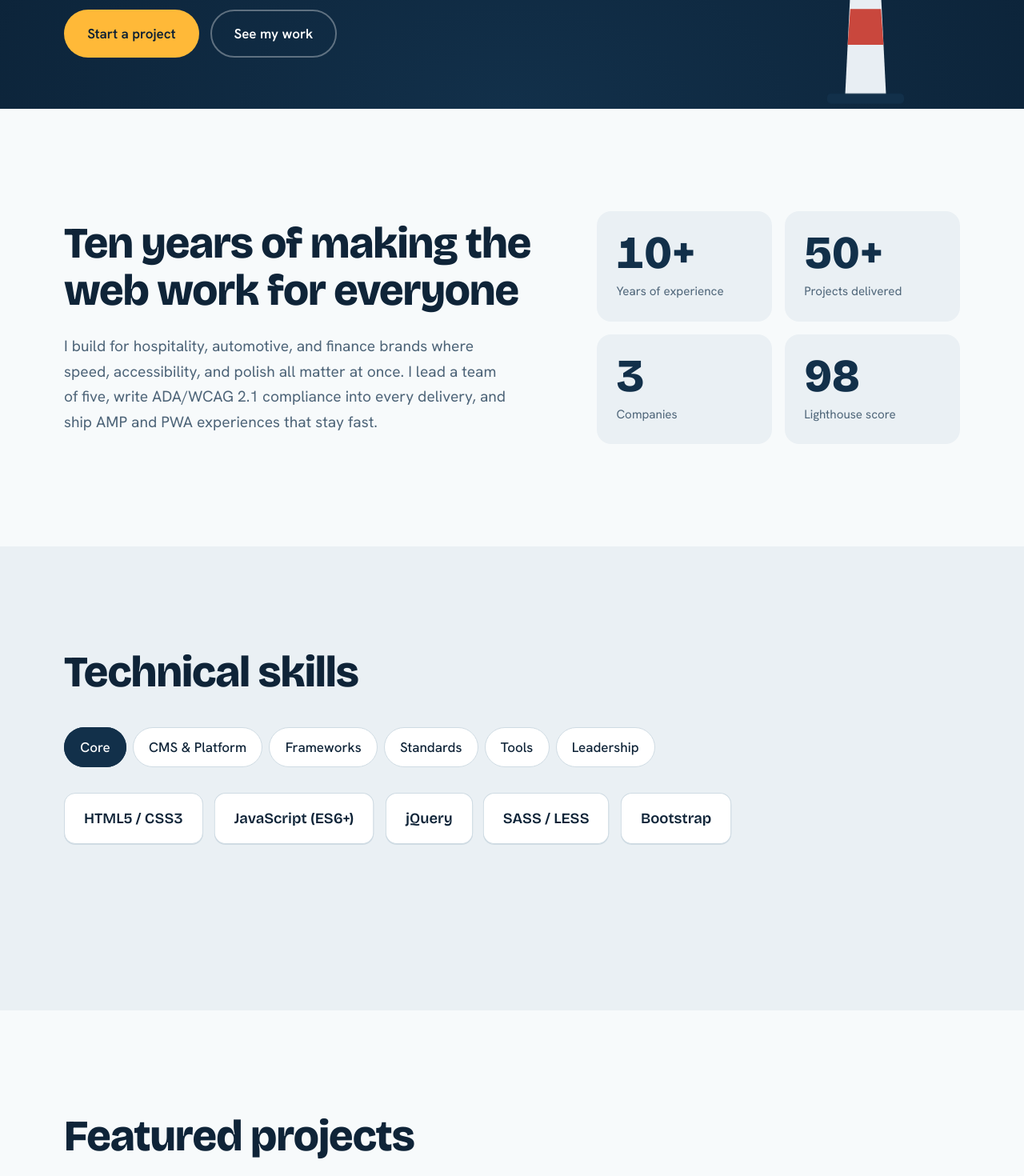
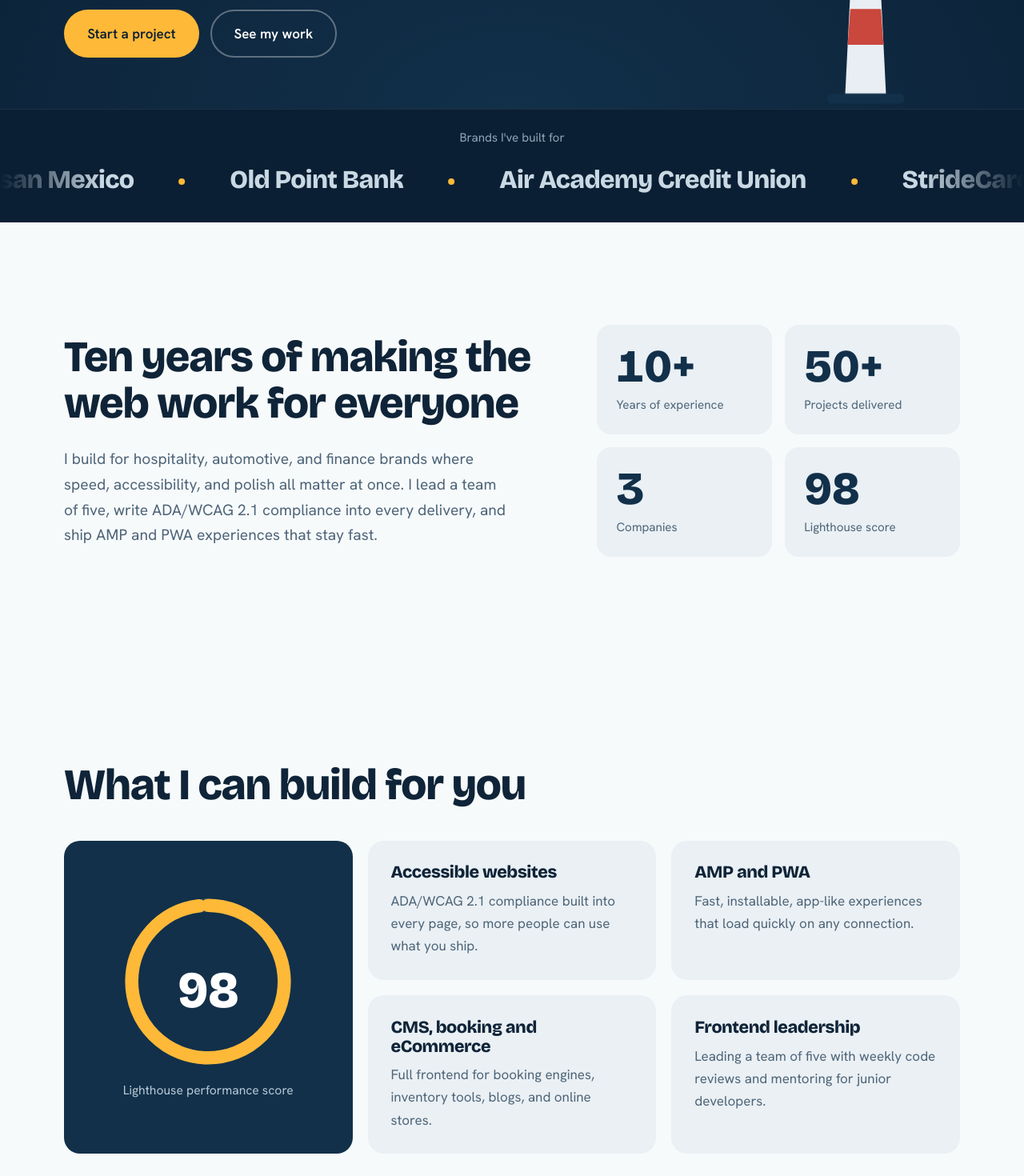
Before and after one commit to Mikdadali/mikdadali.github.io, a React (Vite) app: page / in a window 1280 px wide. Shown: the part 840-2310 px from the top of the page at 80% size. Built offline with nearby package versions, Linux system fonts and the light colour scheme.

Commit message:
Add client strip, services, gauge, education, back-to-top

```diff
--- a/src/App.jsx
+++ b/src/App.jsx
@@ -3,7 +3,7 @@ import {
   motion, AnimatePresence, useScroll, useSpring, useTransform,
   useInView, useReducedMotion, animate,
 } from "framer-motion";
-import { PROFILE, STATS, SKILLS, PROJECTS, EXPERIENCE, TESTIMONIAL, RESUME } from "./data.js";
+import { PROFILE, STATS, SKILLS, PROJECTS, EXPERIENCE, TESTIMONIAL, RESUME, CLIENTS, SERVICES, EDUCATION } from "./data.js";
 import { SOCIALS } from "./config.js";
 import ContactForm from "./ContactForm.jsx";
 
@@ -183,6 +183,83 @@ function About() {
   );
 }
 
+/* ---------- Client strip ---------- */
+function ClientStrip() {
+  const items = [...CLIENTS, ...CLIENTS];
+  return (
+    <section className="strip" aria-label="Brands I have built for">
+      <p className="strip-label">Brands I've built for</p>
+      <div className="strip-track" aria-hidden="true">
+        <ul>
+          {items.map((c, i) => <li key={i}>{c}</li>)}
+        </ul>
+      </div>
+      <ul className="sr-only">{CLIENTS.map((c) => <li key={c}>{c}</li>)}</ul>
+    </section>
+  );
+}
+
+/* ---------- Services + Lighthouse gauge ---------- */
+function Gauge() {
+  const ref = useRef(null);
+  const inView = useInView(ref, { once: true, margin: "-80px" });
+  const C = 2 * Math.PI * 52;
+  return (
+    <div className="gauge" ref={ref}>
+      <svg viewBox="0 0 120 120" role="img" aria-label="Lighthouse performance score: 98 out of 100">
+        <circle cx="60" cy="60" r="52" fill="none" stroke="#ffffff22" strokeWidth="9" />
+        <motion.circle cx="60" cy="60" r="52" fill="none" stroke="var(--lamp)" strokeWidth="9" strokeLinecap="round"
+          strokeDasharray={C} initial={{ strokeDashoffset: C }} animate={inView ? { strokeDashoffset: C * 0.02 } : {}}
+          transition={{ duration: 1.8, ease: [0.2, 0.8, 0.2, 1] }} transform="rotate(-90 60 60)" />
+      </svg>
+      <span className="gauge-num"><CountUp to={98} suffix="" /></span>
+      <p>Lighthouse performance score</p>
+    </div>
+  );
+}
+
+function Services() {
+  return (
+    <section id="services" className="section">
+      <div className="wrap">
+        <Reveal><h2>What I can build for you</h2></Reveal>
+        <div className="services-grid">
+          <Reveal className="gauge-card"><Gauge /></Reveal>
+          {SERVICES.map((s, i) => (
+            <Reveal key={s.title} delay={(i + 1) * 0.08} className="service">
+              <h3>{s.title}</h3>
+              <p>{s.text}</p>
+            </Reveal>
+          ))}
+        </div>
+      </div>
+    </section>
+  );
+}
+
+/* ---------- Back to top ---------- */
+function BackToTop() {
+  const [show, setShow] = useState(false);
+  useEffect(() => {
+    const on = () => setShow(window.scrollY > 700);
+    on();
+    window.addEventListener("scroll", on, { passive: true });
+    return () => window.removeEventListener("scroll", on);
+  }, []);
+  return (
+    <AnimatePresence>
+      {show && (
+        <motion.a href="#top" className="to-top" aria-label="Back to top" initial={{ opacity: 0, y: 20, scale: 0.8 }}
+          animate={{ opacity: 1, y: 0, scale: 1 }} exit={{ opacity: 0, y: 20, scale: 0.8 }} whileHover={{ y: -4 }}>
+          <svg viewBox="0 0 24 24" width="22" height="22" aria-hidden="true">
+            <path d="M12 19V5m0 0l-6 6m6-6l6 6" fill="none" stroke="currentColor" strokeWidth="2.4" strokeLinecap="round" strokeLinejoin="round" />
+          </svg>
+        </motion.a>
+      )}
+    </AnimatePresence>
+  );
+}
+
 /* ---------- Skills ---------- */
 function Skills() {
   const groups = Object.keys(SKILLS);
@@ -287,6 +364,10 @@ function Experience() {
             </Reveal>
           ))}
         </div>
+        <Reveal className="edu">
+          <h3>Education</h3>
+          <p>{EDUCATION}</p>
+        </Reveal>
         <Reveal className="quote">
           <blockquote>
             <p>“{TESTIMONIAL.quote}”</p>
@@ -348,7 +429,9 @@ export default function App() {
       <Nav />
       <main>
         <Hero />
+        <ClientStrip />
         <About />
+        <Services />
         <Skills />
         <Projects />
         <Experience />
@@ -358,6 +441,7 @@ export default function App() {
       <footer className="footer">
         <p>© {new Date().getFullYear()} Mikdadali Momin. Designed and built with React.</p>
       </footer>
+      <BackToTop />
     </>
   );
 }
--- a/src/data.js
+++ b/src/data.js
@@ -24,14 +24,14 @@ export const SKILLS = {
 
 export const PROJECTS = [
   {
-    year: "2026",
+    year: "",
     title: "Air Academy Credit Union",
     url: "https://www.aacu.com/",
     text: "Responsive, accessible website for a Colorado credit union: personal and business banking, loans, rates, event registration, and an online banking login, all managed through a CMS.",
     tags: ["Banking", "Responsive", "CMS", "ADA"],
   },
   {
-    year: "2025",
+    year: "",
     title: "StrideCare",
     url: "https://www.stridecare.com/",
     text: "Healthcare website for a vascular and podiatry practice: provider and location finders, condition and symptom guides, consultation booking, and patient resources.",
@@ -101,3 +101,32 @@ export const RESUME = {
 };
 
 export const PROJECT_TYPES = ["New website", "Accessibility audit", "AMP / PWA", "Something else"];
+
+export const CLIENTS = [
+  "Marriott Bonvoy",
+  "Nissan Mexico",
+  "Old Point Bank",
+  "Air Academy Credit Union",
+  "StrideCare",
+];
+
+export const SERVICES = [
+  {
+    title: "Accessible websites",
+    text: "ADA/WCAG 2.1 compliance built into every page, so more people can use what you ship.",
+  },
+  {
+    title: "AMP and PWA",
+    text: "Fast, installable, app-like experiences that load quickly on any connection.",
+  },
+  {
+    title: "CMS, booking and eCommerce",
+    text: "Full frontend for booking engines, inventory tools, blogs, and online stores.",
+  },
+  {
+    title: "Frontend leadership",
+    text: "Leading a team of five with weekly code reviews and mentoring for junior developers.",
+  },
+];
+
+export const EDUCATION = "Veer Narmad South Gujarat University";
--- a/src/styles.css
+++ b/src/styles.css
@@ -180,3 +180,33 @@ button, input, textarea { font: inherit; color: inherit; }
   html { scroll-behavior: auto; }
   *, *::before, *::after { animation-duration: 0.001ms !important; animation-iteration-count: 1 !important; transition-duration: 0.001ms !important; }
 }
+
+/* ---------- client strip ---------- */
+.strip { background: var(--abyss); color: #fff; padding: 1.4rem 0 1.6rem; overflow: hidden; border-top: 1px solid #ffffff14; }
+.strip-label { text-align: center; color: #8fa6b8; font-size: 0.95rem; margin-bottom: 0.9rem; }
+.strip-track { overflow: hidden; mask-image: linear-gradient(90deg, transparent, #000 10%, #000 90%, transparent); -webkit-mask-image: linear-gradient(90deg, transparent, #000 10%, #000 90%, transparent); }
+.strip-track ul { display: flex; width: max-content; gap: 3.5rem; animation: marquee 30s linear infinite; }
+.strip-track:hover ul { animation-play-state: paused; }
+.strip-track li { font-family: var(--display); font-weight: 800; font-size: clamp(1.3rem, 3vw, 2rem); letter-spacing: -0.02em; white-space: nowrap; color: #c9d8e3; }
+.strip-track li::after { content: ""; display: inline-block; width: 8px; height: 8px; margin-left: 3.5rem; border-radius: 50%; background: var(--lamp); vertical-align: middle; }
+@keyframes marquee { to { transform: translateX(-50%); } }
+
+/* ---------- services ---------- */
+.services-grid { display: grid; grid-template-columns: repeat(3, 1fr); gap: 1.2rem; }
+.service { padding: 1.8rem; border-radius: 20px; background: var(--fog); transition: transform 0.35s var(--ease), box-shadow 0.35s; }
+.service:hover { transform: translateY(-6px); box-shadow: 0 18px 40px -22px rgba(10, 31, 51, 0.5); }
+.service h3 { font-size: 1.35rem; font-weight: 800; margin-bottom: 0.6rem; }
+.service p { color: var(--muted); }
+.gauge-card { grid-row: span 2; background: var(--deep); color: #fff; border-radius: 20px; padding: 1.8rem; display: grid; place-items: center; }
+.gauge { position: relative; width: min(220px, 100%); text-align: center; }
+.gauge svg { width: 100%; display: block; }
+.gauge-num { position: absolute; left: 0; right: 0; top: 50%; transform: translateY(-62%); font-family: var(--display); font-weight: 800; font-size: 4rem; line-height: 1; font-variant-numeric: tabular-nums; }
+.gauge p { margin-top: 0.8rem; color: #b8c9d6; font-size: 0.98rem; }
+@media (max-width: 900px) { .services-grid { grid-template-columns: 1fr 1fr; } .gauge-card { grid-row: auto; grid-column: 1 / -1; } }
+@media (max-width: 560px) { .services-grid { grid-template-columns: 1fr; } }
+
+/* education + back to top */
+.edu { margin-bottom: 2.5rem; padding-left: 2.5rem; }
+.edu h3 { font-size: 1.3rem; font-weight: 800; }
+.edu p { color: var(--muted); }
+.to-top { position: fixed; right: clamp(1rem, 3vw, 2rem); bottom: clamp(1rem, 3vw, 2rem); z-index: 40; width: 3.2rem; height: 3.2rem; display: flex; align-items: center; justify-content: center; border-radius: 50%; background: var(--lamp); color: var(--abyss); box-shadow: 0 10px 28px -8px rgba(0, 0, 0, 0.5); }
```
